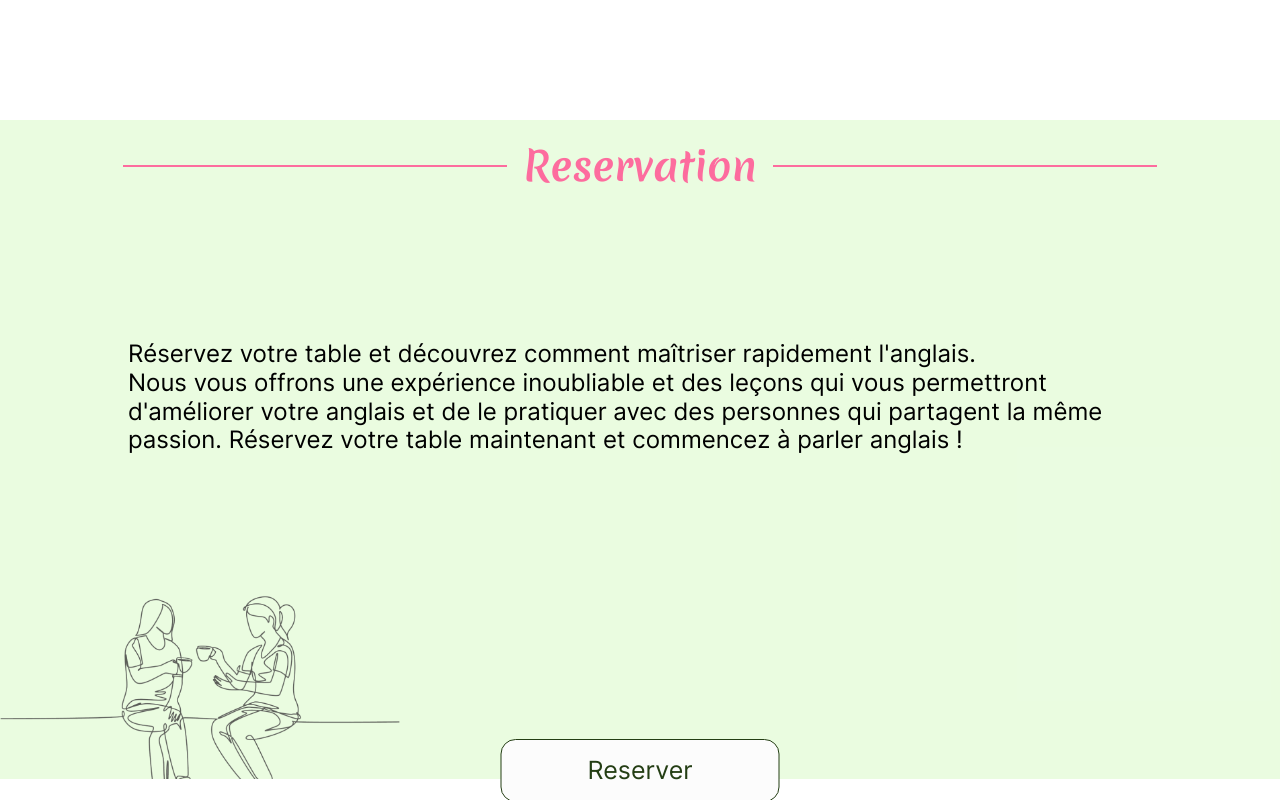
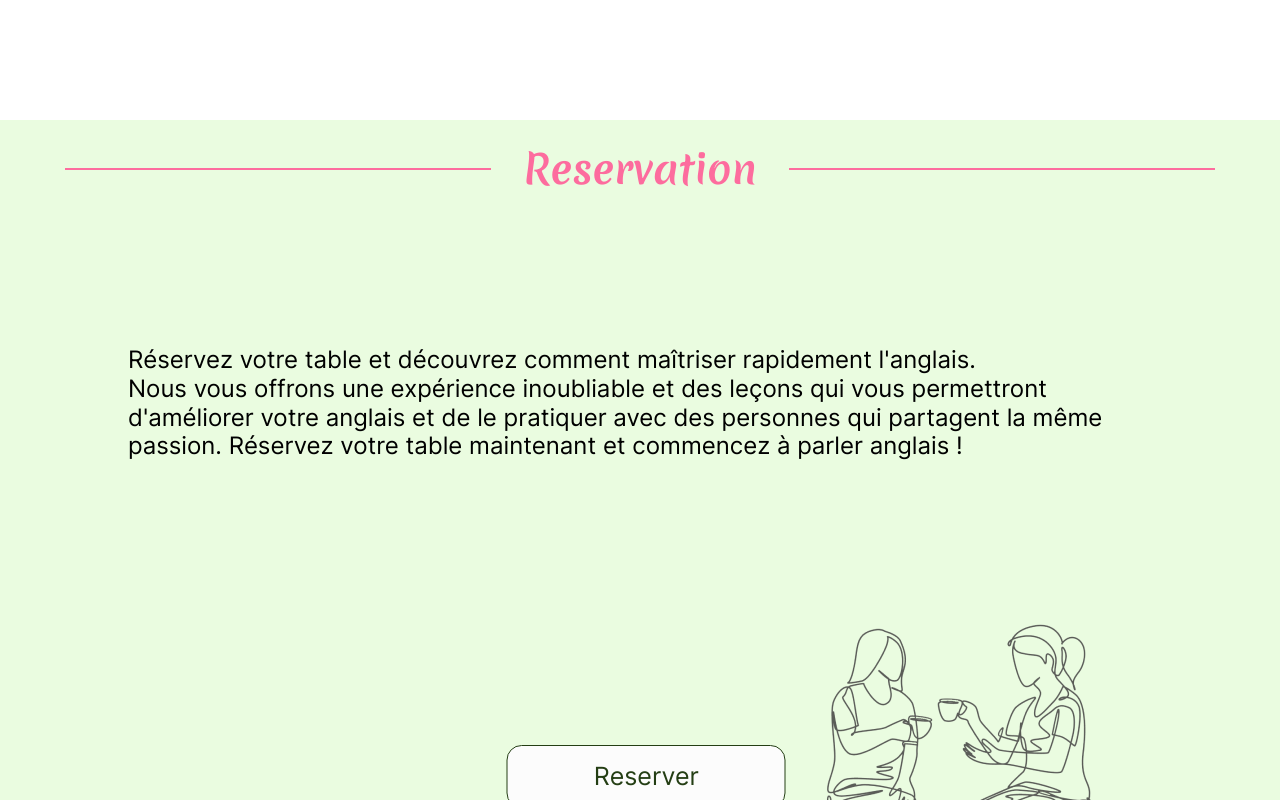
Before and after one commit to may-english-tchai/web-app, a React (Vite) app: page / in a window 1280 px wide. Shown: the part 1840-2640 px from the top of the page. Built offline with nearby package versions, Linux system fonts and the light colour scheme; no server answers.

Commit message:
feat: #87 correction of the reservation page

```diff
--- a/src/assets/styles/reservation.scss
+++ b/src/assets/styles/reservation.scss
@@ -18,8 +18,8 @@ $font-secondary: Inter;
 .reservation {
   background-color: $color1;
   width: 100%;
-  min-height: 76vh;
   font-family: $font-secondary;
+
 
   #reservation-container {
     width: 100%;
@@ -37,11 +37,16 @@ $font-secondary: Inter;
     line-height: 1.2em;
     font-family: $font-secondary;
   }
+  #reserver {
+    display: flex;
+    position: relative;
+    margin-left: 1%;
+    margin-bottom: 3%;
+}
 
   #pictureReservation {
-    margin: 0;
-    width: 100%;
-    max-width: 400px;
+    margin-left: 50%;
+    margin-top: 1rem;
   }
 
   button {
--- a/src/components/Reservation.jsx
+++ b/src/components/Reservation.jsx
@@ -1,6 +1,7 @@
 import { useNavigate } from "react-router-dom";
 import "../assets/styles/reservation.scss";
 import Button from "./elements/Button";
+import Title from "./elements/Title";
 
 const Reservation = () => {
 	const navigate = useNavigate();
@@ -9,18 +10,17 @@ const Reservation = () => {
 	};
 
 	return (
-		<div id="reservation" className="reservation">
-			<div id="title">
-				<hr /> <h2>Reservation</h2> <hr />
-			</div>
+		<div className="reservation">
+			<div id="#reservation-container" className="h-screen">
+				<Title text="Reservation" textColor="#fd6c9e" hrColor="#fd6c9e" />
 
 				<div>
 					<p>
 						Réservez votre table et découvrez comment maîtriser rapidement
 						l&apos;anglais. <br />
 						Nous vous offrons une expérience inoubliable et des leçons qui vous
-					permettront d&apos;améliorer votre anglais et de le pratiquer avec des
-					personnes qui partagent la même passion. Réservez votre table
+						permettront d&apos;améliorer votre anglais et de le pratiquer avec
+						des personnes qui partagent la même passion. Réservez votre table
 						maintenant et commencez à parler anglais !
 					</p>
 
@@ -36,6 +36,7 @@ const Reservation = () => {
 					</div>
 				</div>
 			</div>
+		</div>
 	);
 };
 
```
Lines whose indentation alone changed are shown as unchanged.
